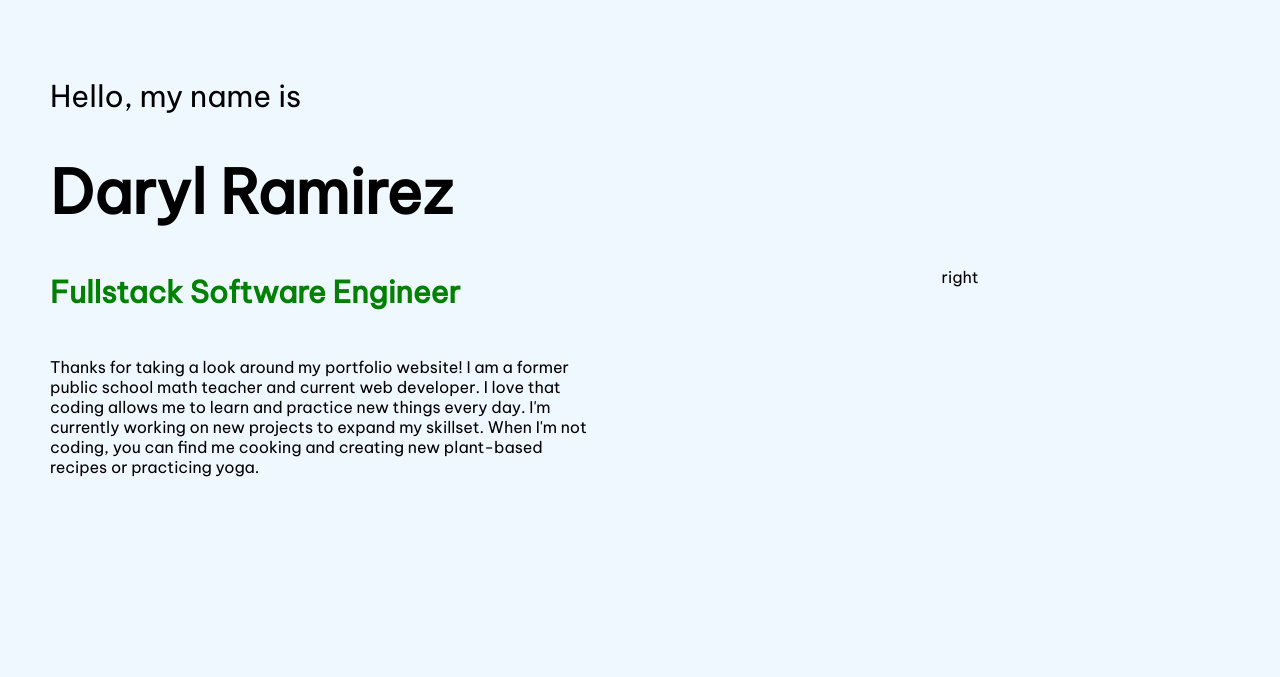
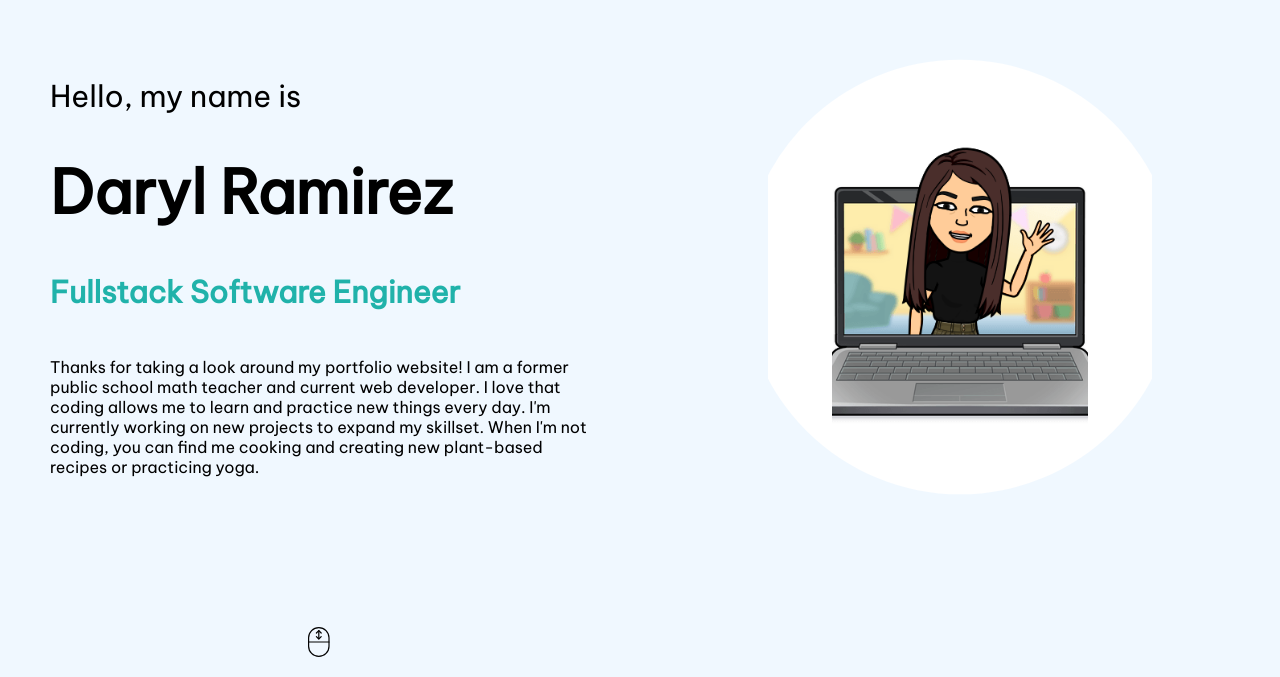
Before and after one commit to darylramirez/portfolio-website, a React (Create React App) app: page / in a window 1280 px wide. Shown: the part 123-800 px from the top of the page. Built offline with nearby package versions, Linux system fonts and the light colour scheme.

Commit message:
introduction section

```diff
--- a/src/components/introduction/Intro.css
+++ b/src/components/introduction/Intro.css
@@ -11,12 +11,13 @@
     justify-content: center;
 }
 
-.i-right{
+.i-right {
     flex: 1;
+    position: relative;
     display: flex;
+    justify-content: center;
     align-items: center;
-    justify-content: center;
-}
+  }
 
 .i-left-wrapper{
     padding: 50px;
@@ -57,7 +58,35 @@
     height: 50px;
     font-size: 30px;
     font-weight: bold;
-    color: green;
+    color: lightseagreen;
     display: flex;
     align-items: center;
 }
+
+.i-scroll {
+    width: 30px;
+    height: 30px;
+    position: absolute;
+    bottom: 20px;
+  }
+
+  .i-img {
+    width: 40%;
+    height: 40%;
+    object-fit: cover;
+    position: absolute;
+    display: flex;
+    justify-content: center;
+  }
+
+.i-bg{
+    clip-path: circle(50% at 50% 50%);
+    background-color:white;
+    width: 60%;
+    height: 60%;
+    position: absolute;
+    top: 10;
+    right: 10;
+    /* justify-content: center;
+    align-items: center; */
+}
--- a/src/components/introduction/Intro.jsx
+++ b/src/components/introduction/Intro.jsx
@@ -1,4 +1,5 @@
 import'./Intro.css'
+import Me from '../../img/me.png'
 
 const Intro = () => {
     return (
@@ -20,13 +21,71 @@
         </div>
         </div>
     </div>
-    <div className='i-description'>
+    <p className='i-description'>
 Thanks for taking a look around my portfolio website! I am a former public school math teacher and current web developer. I love that coding allows me to learn and practice new things every day. I'm currently working on new projects to expand my skillset. When I'm not coding, you can find me cooking and creating new plant-based recipes or practicing yoga.
-    </div>
+    </p>
 </div>
+<svg
+          width="75"
+          height="75"
+          viewBox="0 0 75 75"
+          fill="none"
+          stroke="black"
+          className="i-scroll"
+          xmlns="http://www.w3.org/2000/svg"
+        >
+          <g id="scroll">
+            <path
+              id="Vector"
+              d="M40.5 15L34.5 9L28.5 15"
+              stroke-width="3"
+              stroke-miterlimit="10"
+              stroke-linecap="round"
+              stroke-linejoin="round"
+            />
+            <path
+              id="Vector_2"
+              d="M28.5 24L34.5 30L40.5 24"
+              stroke-width="3"
+              stroke-miterlimit="10"
+              stroke-linecap="round"
+              stroke-linejoin="round"
+            />
+            <g id="Group">
+              <path
+                id="Vector_3"
+                d="M9 37.5H60"
+                stroke-width="3"
+                stroke-miterlimit="10"
+                stroke-linecap="round"
+                stroke-linejoin="round"
+              />
+            </g>
+            <path
+              id="Vector_4"
+              d="M34.5 27V9"
+              stroke-width="2.9895"
+              stroke-miterlimit="10"
+              stroke-linecap="round"
+              stroke-linejoin="round"
+            />
+            <g id="Group_2">
+              <path
+                id="Vector_5"
+                d="M9 27C9 12.918 20.418 1.5 34.5 1.5C48.5859 1.5 60 12.918 60 27C60 29.8906 60 45.1094 60 48C60 62.082 48.5859 73.5 34.5 73.5C20.418 73.5 9 62.082 9 48C9 45.1094 9 29.8906 9 27Z"
+                stroke-width="3"
+                stroke-miterlimit="10"
+                stroke-linecap="round"
+                stroke-linejoin="round"
+              />
+            </g>
+          </g>
+        </svg>
 </div>
-<div className='i-right'>right</div>
-{/* <img src='' alt='' className='i-img'/> */}
+<div className='i-right'>
+<div className="i-bg"></div>
+<img src={Me} alt='A bitmoji of me.' className='i-img'/>
+</div>
         </div>
     )
 }
```
Also changed, not shown: src/img/me.png.
